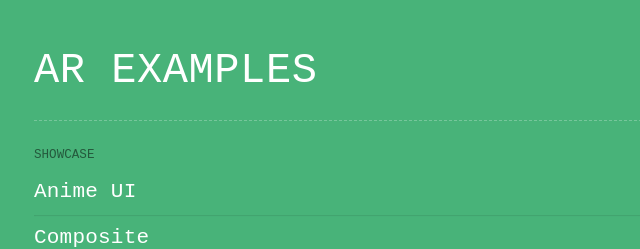
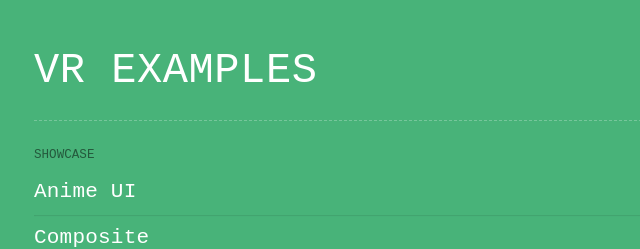
Before and after one commit to balderzwz/arshow, a website: page examples/index.html in a window 1280 px wide. Shown: the top 249 px of the page, 2-642 px from the left. Drawn offline with Linux system fonts and the light colour scheme.

Commit message:
change
change

```diff
--- a/examples/index.html
+++ b/examples/index.html
@@ -141,7 +141,7 @@
   </head>
   <body>
     <header class="header">
-      <h1>AR Examples</h1>
+      <h1>VR Examples</h1>
       <a href="https://mozilla.org/" class="moz-link" target="_blank">Recommed Mozilla</a>
 <!--       <ul id="resources" class="resources">
         <li><a href="https://aframe.io">aframe.io</a></li>
```
